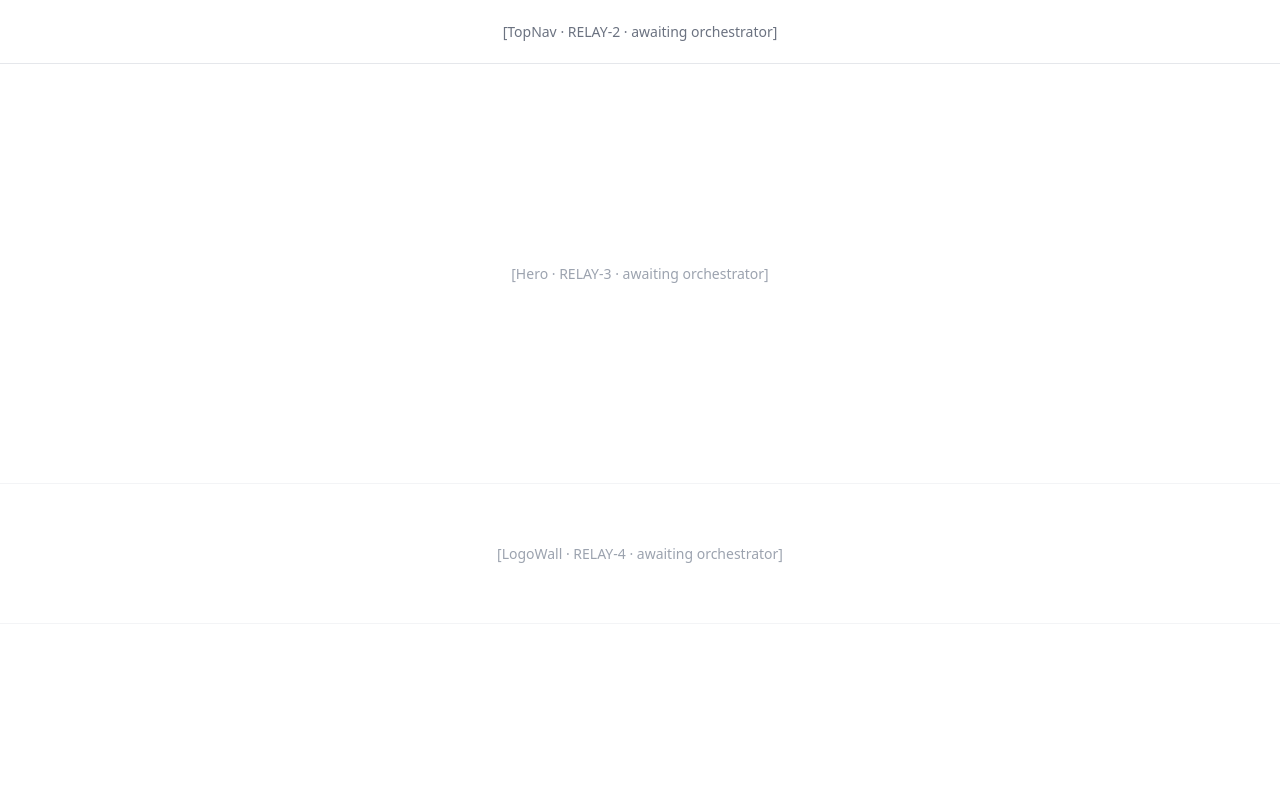
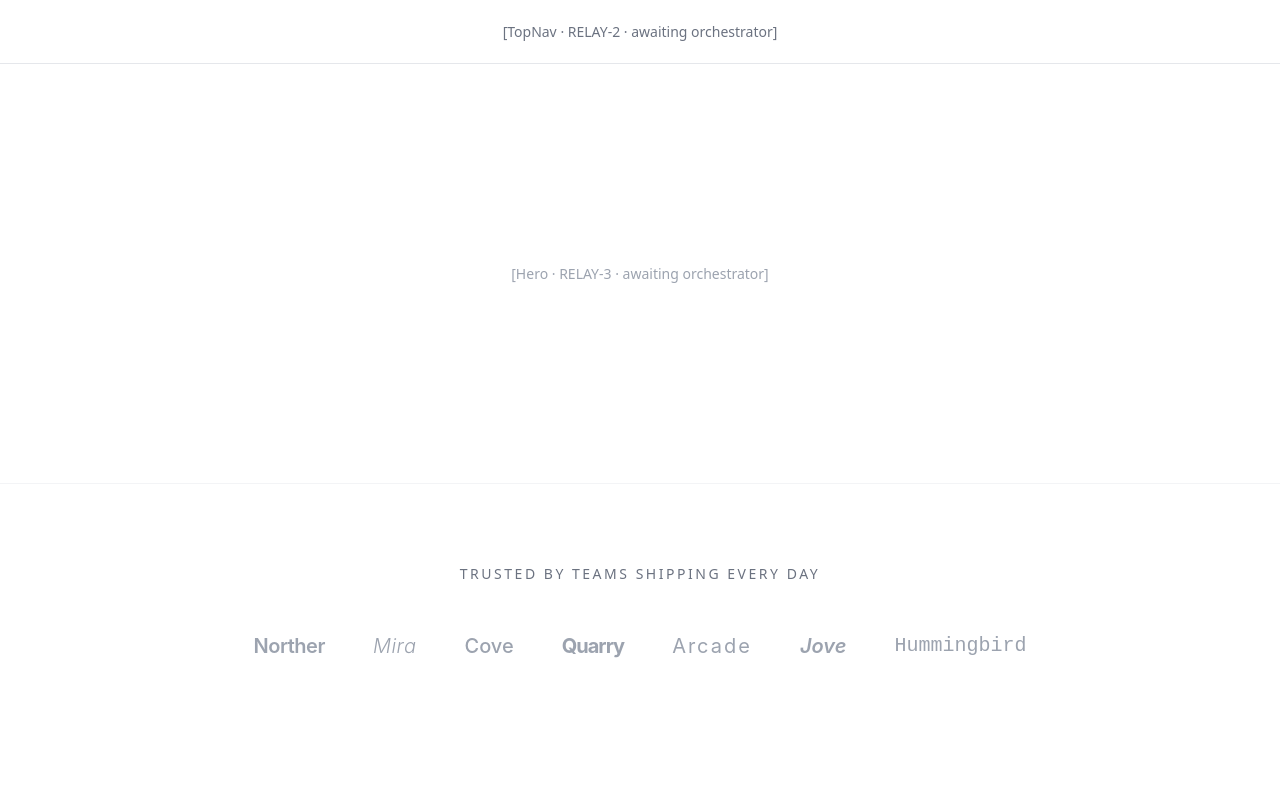
Before and after one commit to 5whsdyqd88-art/template, a Next.js app: page / in a window 1280 px wide. Shown: the top 800 px of the page. Built offline with nearby package versions, Linux system fonts and the light colour scheme.

Commit message:
feat(logo-wall): SAN-12 — implement static centered customer trust strip

```diff
--- a/components/relay/LogoWall.tsx
+++ b/components/relay/LogoWall.tsx
@@ -1,7 +1,91 @@
+"use client"
+
+import { logoWallContent } from "@/content/relay/logo-wall"
+import { motion, useReducedMotion } from "framer-motion"
+
+type WordmarkData = {
+  label: string
+  weightHint: "light" | "regular" | "medium" | "semibold" | "bold"
+  trackingHint: "tighter" | "tight" | "normal" | "wide" | "widest"
+  italic?: boolean
+  mono?: boolean
+}
+
+const weightMap: Record<string, string> = {
+  light: "font-light",
+  regular: "font-normal",
+  medium: "font-medium",
+  semibold: "font-semibold",
+  bold: "font-bold",
+}
+
+const trackingMap: Record<string, string> = {
+  tighter: "tracking-tighter",
+  tight: "tracking-tight",
+  normal: "tracking-normal",
+  wide: "tracking-wide",
+  widest: "tracking-widest",
+}
+
+function Wordmark({ wordmark }: { wordmark: WordmarkData }) {
+  const { label, weightHint, trackingHint, italic, mono } = wordmark
+
+  const baseClasses = "text-ink-400 text-lg md:text-xl transition-colors duration-fast ease-out-soft"
+  const weightClass = weightMap[weightHint] || "font-medium"
+  const trackingClass = trackingMap[trackingHint] || "tracking-normal"
+  const italicClass = italic ? "italic" : ""
+  const monoClass = mono ? "font-mono" : "font-sans"
+
+  return (
+    <li>
+      <span className={`${baseClasses} ${weightClass} ${trackingClass} ${italicClass} ${monoClass} hover:text-ink-700`}>
+        {label}
+      </span>
+    </li>
+  )
+}
+
 export default function LogoWall() {
+  const shouldReduceMotion = useReducedMotion()
+
+  const rowAnimation = shouldReduceMotion
+    ? { opacity: 1, y: 0 }
+    : { opacity: [0, 1], y: [12, 0] }
+
+  const rowTransition = shouldReduceMotion
+    ? undefined
+    : { duration: 0.42, ease: "easeOut" as const, delay: 0.14 }
+
+  const eyebrowAnimation = shouldReduceMotion
+    ? { opacity: 1, y: 0 }
+    : { opacity: [0, 1], y: [8, 0] }
+
+  const eyebrowTransition = shouldReduceMotion
+    ? undefined
+    : { duration: 0.36, ease: "easeOut" as const }
+
   return (
-    <section className="min-h-[140px] flex items-center justify-center text-ink-400 text-sm border-b border-ink-100">
-      [LogoWall · RELAY-4 · awaiting orchestrator]
+    <section className="bg-white" aria-labelledby="logo-wall-eyebrow">
+      <div className="max-w-6xl mx-auto px-6 md:px-8 lg:px-10 py-16 md:py-20">
+        <motion.p
+          id="logo-wall-eyebrow"
+          className="text-sm font-medium tracking-[0.18em] uppercase text-ink-500 text-center"
+          animate={eyebrowAnimation}
+          transition={eyebrowTransition}
+        >
+          {logoWallContent.eyebrow}
+        </motion.p>
+        <motion.ul
+          aria-label={logoWallContent.ariaLabel}
+          className="flex flex-wrap items-center justify-center mt-10 md:mt-12 gap-x-8 md:gap-x-10 lg:gap-x-12 gap-y-6"
+          animate={rowAnimation}
+          transition={rowTransition}
+        >
+          {logoWallContent.wordmarks.map((wordmark) => (
+            <Wordmark key={wordmark.label} wordmark={wordmark as WordmarkData} />
+          ))}
+        </motion.ul>
+      </div>
     </section>
-  );
+  )
 }
```
